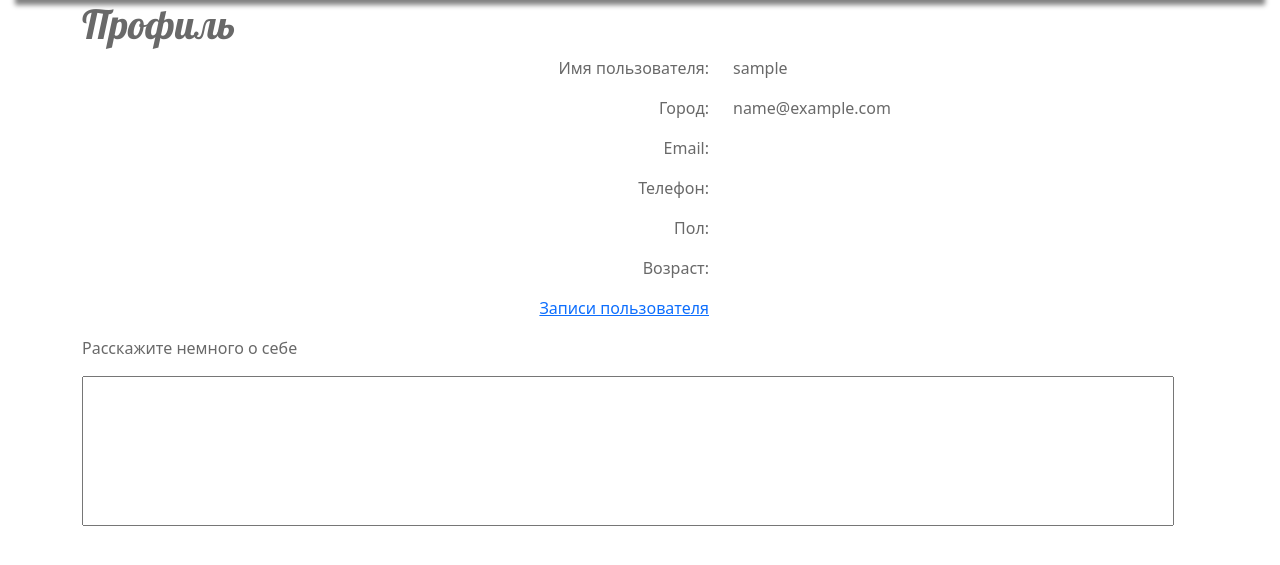
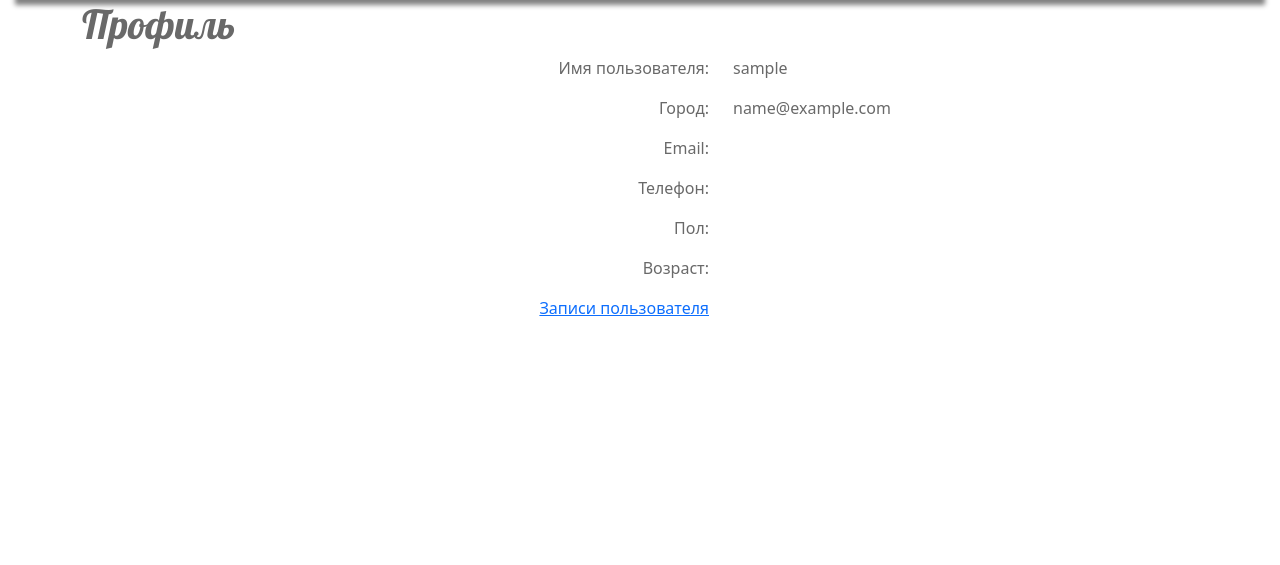
Before and after one commit to phk70/diplom_blog, a Django app: page /users/profile/ in a window 1280 px wide. Shown: the part 106-671 px from the top of the page. Run offline with Django 5.2, Linux system fonts and the light colour scheme; the visitor is signed in with stand-in values (Sample User, id 1).

Commit message:
Подгрузка всех данных из модели Profile в швблон profile

```diff
--- a/mysite/settings.py
+++ b/mysite/settings.py
@@ -93,6 +93,6 @@ MEDIA_URL = "/media/"
 MEDIA_ROOT = BASE_DIR/"media"
 
 LOGIN_REDIRECT_URL = "blog:post_list"
-# LOGIN_URL = 'users:login'
+LOGIN_URL = 'users:login'
 
 LOGOUT_REDIRECT_URL = "blog:post_list"
--- a/users/templates/users/profile.html
+++ b/users/templates/users/profile.html
@@ -4,8 +4,10 @@
 {% block content %}
     <h1>Профиль</h1>
     <div class="row">
-        <div class="col-4">
-            <img src="" class="rounded-circle">
+        <div class="col-4 d-flex align-items-center">
+            {% if user.profile.image %}
+                <img src="{{ user.profile.image.url }}" class="rounded-circle" width=100%>
+            {% endif %}
         </div>
         <div class="col-3">
             <p class="mb-3 d-flex justify-content-end"> Имя пользователя:<p>
@@ -17,17 +19,13 @@
             <a href="{% url 'blog:posts_user' id=user.id %}"><p class="mb-3 d-flex justify-content-end">Записи пользователя</p></a>
         </div>
         <div class="col-5">
-            <p class="mb-3"> {{user.username}}<p>
-            <p class="mb-3"> {{user.city}}<p>
-            <p class="mb-3"> {{user.email}}<p>
-            <p class="mb-3"> {{user.contact_number}}<p>
-            <p class="mb-3"> {{user.sex}}<p>
-            <p class="mb-3"> {{user.age}}<p>
-            <p class="mb-3"> {{user.post_count}}<p>
+            <p class="mb-3"> {{ user.username }}<p>
+            <p class="mb-3"> {{ user.profile.city }}<p>
+            <p class="mb-3"> {{ user.email }}<p>
+            <p class="mb-3"> {{ user.profile.contact_number}}<p>
+            <p class="mb-3"> {{ user.profile.sex }}<p>
+            <p class="mb-3"> {{ user.profile.age }}<p>
+            {% comment %} <p class="mb-3"> {{ postcount }}<p>  {% endcomment %}
         </div>
     </div>
-    <div class="row">
-        <p class="mb-3">Расскажите немного о себе<p>
-        <input class="align-top" style="width: 100%; height:150px" type"textarea">
-    </div>
 {% endblock content %}
```
